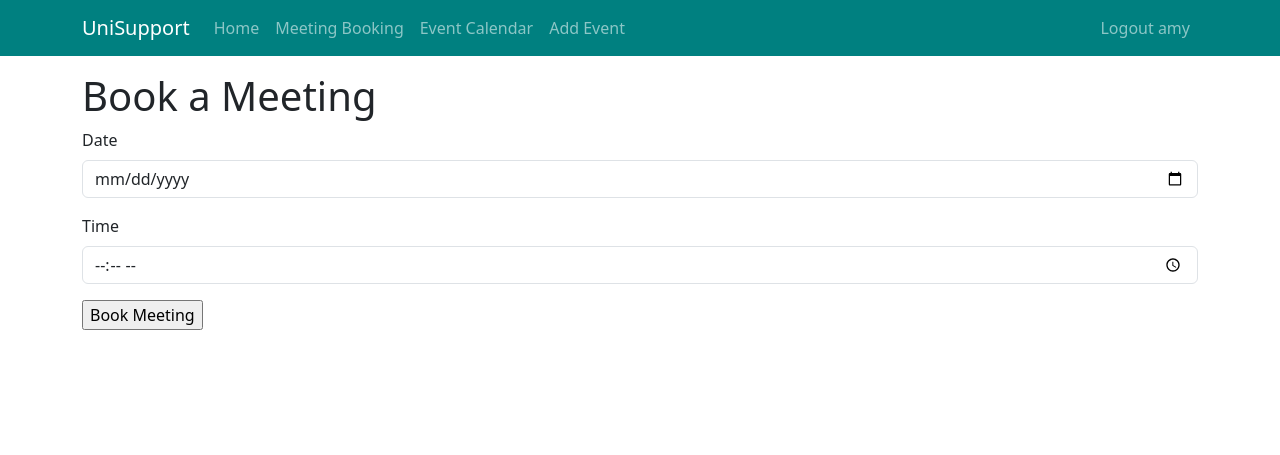
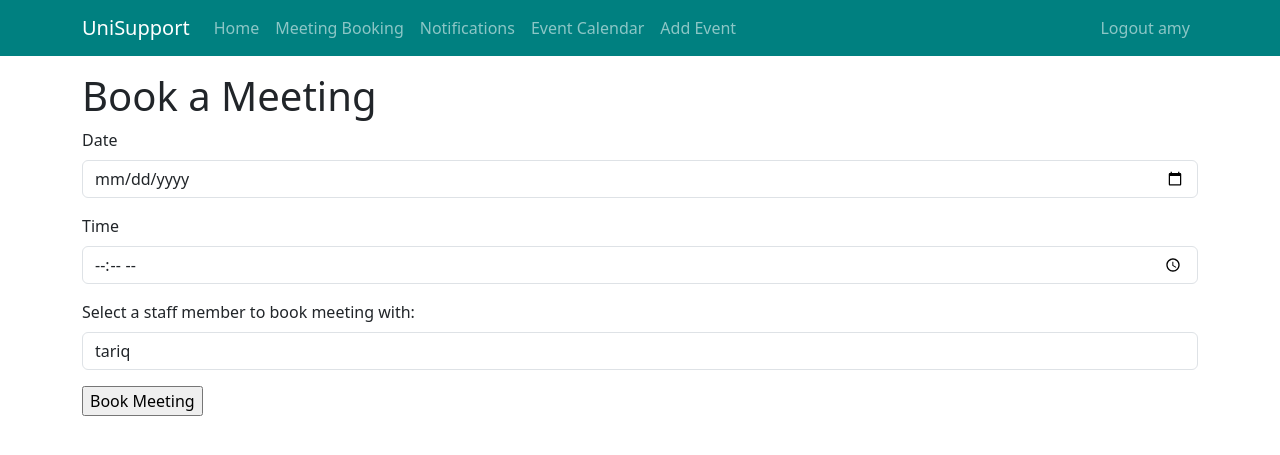
Before and after one commit to nadia6155/BUS-Prototype, a Flask app: page /book_meeting in a window 1280 px wide. Shown: the top 455 px of the page. Run offline with Flask 3, Linux system fonts and the light colour scheme; a user stored in the database is signed in.

Commit message:
notification system added to meeting booking feature

```diff
--- a/app/forms.py
+++ b/app/forms.py
@@ -8,7 +8,7 @@ from wtforms.fields.simple import TextAreaField
 from wtforms.fields import DateTimeLocalField
 from wtforms.validators import DataRequired, EqualTo, NumberRange, ValidationError, Email, Optional, Length
 from app import db
-from app.models import User
+from app.models import User, Meeting, Notification
 import datetime
 
 
@@ -89,6 +89,7 @@ class AddHobbiesAndInterestsForm(FlaskForm):
 class MeetingForm(FlaskForm):
     date = DateField('Date', validators=[DataRequired()], format='%d-%m-%Y')
     time = TimeField('Time', validators=[DataRequired()], format='%H:%M')
+    staff = SelectField('Select a staff member to book meeting with:', coerce=str, validators=[DataRequired()])
     submit = SubmitField('Book Meeting')
 
 # event calender form
--- a/app/templates/base.html
+++ b/app/templates/base.html
@@ -3,7 +3,8 @@
 <head>
     <meta charset="utf-8">
     <meta name="viewport" content="width=device-width, initial-scale=1">
-    <title>{% block title %}{{ title }}{% endblock %}</title>  {# ← updated to support block title #}
+    <title>{{ title }}</title>
+    {#  <title>{% block title %}{{ title }}{% endblock %}</title>   ← updated to support block title #}
     <link
             href="https://cdn.jsdelivr.net/npm/bootstrap@5.3.3/dist/css/bootstrap.min.css"
             rel="stylesheet"
@@ -29,12 +30,12 @@
                 <li class="nav-item">
                     <a class="nav-link" aria-current="page" href="{{ url_for('book_meeting') }}">Meeting Booking</a>
                 </li>
+                <li class="nav-item">
+                    <a class="nav-link" aria-current="page" href="{{ url_for('notifications') }}">Notifications</a>
+                </li>
                 {% if not current_user.is_anonymous and current_user.role=='Student' %}
                 <li class="nav-item">
                     <a class="nav-link" aria-current="page" href="{{ url_for('student_profile', studentID=current_user.id) }}">Student Profile</a>
-                </li>
-                <li class="nav-item">
-                    <a class="nav-link" aria-current="page" href="{{ url_for('book_meeting') }}">Meeting Booking</a>
                 </li>
                 {% endif %}
                 {# --- New link added below for Event Calendar and Add Event --- #}
@@ -82,4 +83,9 @@
 </div>
 
 <script src="https://cdn.jsdelivr.net/npm/bootstrap@5.3.3/dist/js/bootstrap.bundle.min.js"
-        integrity="sha384-YvpcrYf0
+        integrity="sha384-YvpcrYf0tY3lHB60NNkmXc5s9fDVZLESaAA55NDzOxhy9GkcIdslK1eN7N6jIeHz"
+        crossorigin="anonymous">
+</script>
+
+</body>
+</html>
--- a/app/templates/book_meeting.html
+++ b/app/templates/book_meeting.html
@@ -22,6 +22,14 @@
         {%  endif %}
     </div>
 
+    <div class="mb-3">
+        {{ form.staff.label(class="form-label") }}
+        {{ form.staff(class="form-control") }}
+        {% if form.staff.errors %}
+        <div class="invalid-feedback">{{ form.staff_id.errors[0] }}</div>
+        {% endif %}
+    </div>
+
     {{ form.submit() }}
 
     </form>
--- a/app/views.py
+++ b/app/views.py
@@ -1,6 +1,6 @@
 from flask import render_template, redirect, url_for, flash, request, send_file, send_from_directory
 from app import app
-from app.models import User, Hobbies, Interests, Meeting
+from app.models import User, Hobbies, Interests, Meeting, Notification
 from app.forms import ChooseForm, LoginForm, RegisterForm, AddHobbiesAndInterestsForm, EditPersonalDetailsForm, MeetingForm
 from flask_login import current_user, login_user, logout_user, login_required, fresh_login_required
 import sqlalchemy as sa
@@ -205,18 +205,53 @@ def register():
 @login_required
 def book_meeting():
     form=MeetingForm()
+
+    # put only staff users in form select field
+    staff_users = User.query.filter_by(role='Staff').all()
+    form.staff.choices = [(User.first_name, f"{user.first_name}") for user in staff_users]
+
     if form.validate_on_submit():
         meeting = Meeting(
             name=current_user.first_name,
             email=current_user.email,
             date=str(form.date.data),
-            time=str(form.time.data)
+            time=str(form.time.data),
+            staff_name=(form.staff.data)
         )
         db.session.add(meeting)
+
+        # notification to the staff member
+        notification = Notification(
+            message=f"A meeting has been booked by {current_user.first_name}",
+            user_id=int(form.staff.data)
+        )
+        db.session.add(notification)
+
         db.session.commit()
         flash('Meeting booked!', 'success')
         return redirect(url_for('home'))
     return render_template('book_meeting.html', title='Meeting', form=form)
+
+# notifications
+@app.route('/notifications')
+@login_required
+def notifications():
+    query = db.select(Notification).where(Notification.user_id == current_user.id)
+    notifications = db.session.scalars(query).all()
+    return render_template('notifications.html', notifications=notifications, title="Notifications")
+
+
+
+#@app.route('/notifications', methods=['GET', 'POST'])
+#@login_required
+#def notifications():
+ #   query = db.select(Notification).where(Notification.user_id == current_user.id)
+  #  notifications = db.session.scalars(query).all()
+    # get notifs for logged in user
+    #notifications = Notification.query.filter_by(user_id=current_user.id).all()
+   # return render_template('notifications.html', notifications=notifications)
+
+
 
 # event calender feature
 
```
Also changed, not shown: app/models.py (+10 -0 lines), app/templates/notifications.html (added, +15 -0 lines), app/data/data.sqlite.
